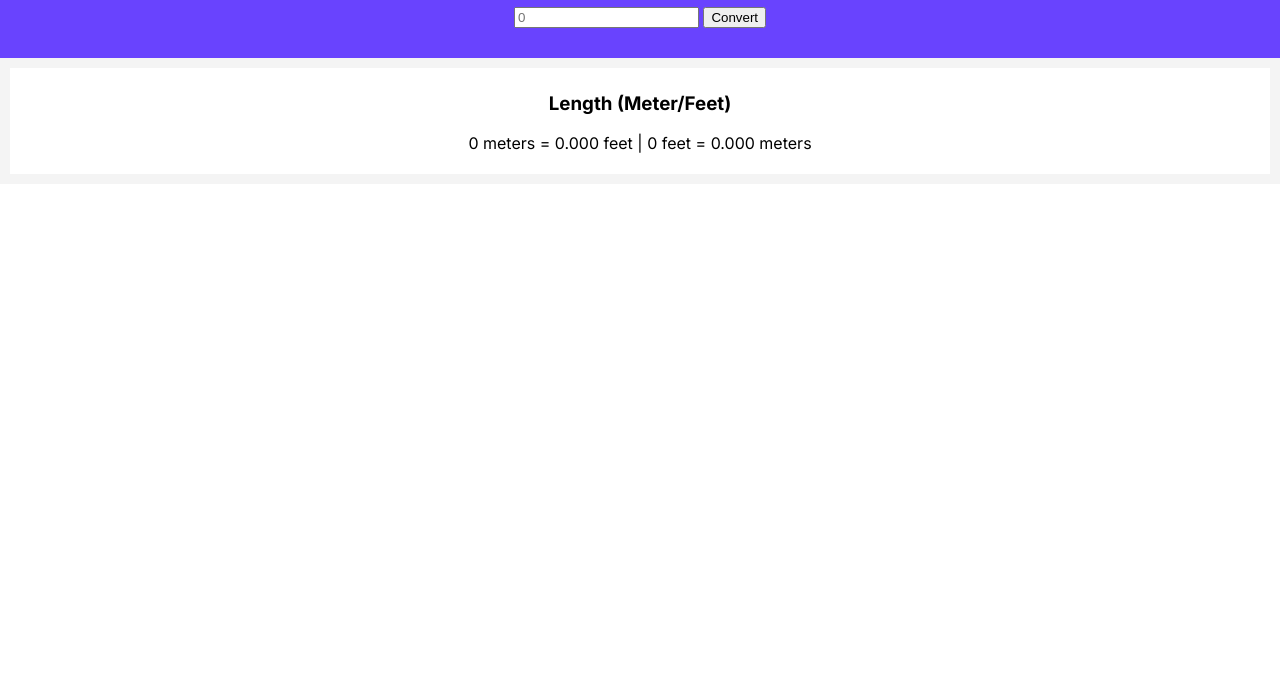
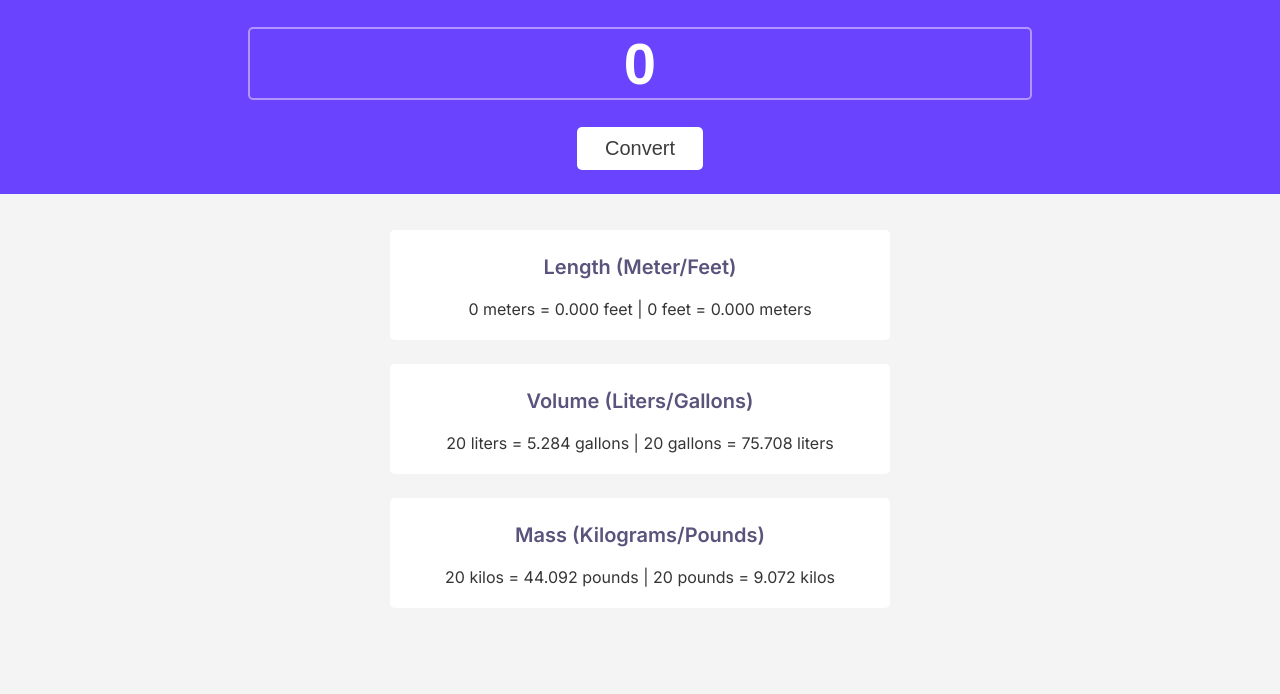
Before and after one commit to anamarijadraskovic/unit_converter_scrimba-solo, a plain HTML site: page index.html in a window 1280 px wide. Shown: the part 106-800 px from the top of the page. Drawn offline with Linux system fonts and the light colour scheme.

Commit message:
Adjust styles with figma design

```diff
--- a/index.css
+++ b/index.css
@@ -2,20 +2,75 @@ body {
     margin: 0;
     text-align: center;
     font-family: "Inter", sans-serif;
+    font-size: 16px;
+    font-weight: 400;
+}
+
+*  {
+    box-sizing:border-box
+}
+
+input {
+    height: 85px;
+    background-color: transparent;
+    border: #B295FF 2px solid;
+    border-radius: 5px;
+    text-align: center;
+    font-size: 58px;
+    font-weight: bold;
+    color: white;
+}
+
+input::placeholder {
+    color: white
+}
+
+button {
+    padding: 10px 28px;
+    background-color: white;
+    border: none;
+    border-radius: 5px;
+    color: #3D3D3D;
+    font-size: 20px;
 }
 
 .hero {
     background: #6943fe;
     color: white;
     padding: 30px;
+    display: flex;
+    flex-direction: column;
+    align-items: center;
+    justify-content: center;
+    gap: 27px;
+    height: 300px;
 }
 
 .main {
     background: #f4f4f4;
     padding: 10px;
+    display: flex;
+    flex-direction: column;
+    align-items: center;
+    gap: 24px;
+    padding: 36px;
+    height: calc(100vh - 300px)
 }
 
 .section {
     background: white;
     padding: 5px;
+    width: 100%;
+    max-width: 500px;
+    border-radius: 5px;
+
+    > h3 {
+        color: #5A537B;
+        font-size: 20px;
+        font-weight: 600;
+    }
+
+    > p {
+        color: #353535;
+    }
 }
--- a/index.html
+++ b/index.html
@@ -12,12 +12,20 @@
             <input type="text" placeholder="0">
             <button>Convert</button>
         </div>
-        <div class="main">
-            <div class="section">
+        <main class="main">
+            <section class="section">
                 <h3>Length (Meter/Feet)</h3>
                 <p>0 meters = 0.000 feet | 0 feet = 0.000 meters</p>
-            </div>
-        </div>
+            </section>
+            <section class="section">
+                <h3>Volume (Liters/Gallons)</h3>
+                <p>20 liters = 5.284 gallons | 20 gallons = 75.708 liters</p>
+            </section>
+            <section class="section">
+                <h3>Mass (Kilograms/Pounds)</h3>
+                <p>20 kilos = 44.092 pounds | 20 pounds = 9.072 kilos</p>
+            </section>
+        </main>
         <script src="index.js"></script>
     </body>
 </html>
```
